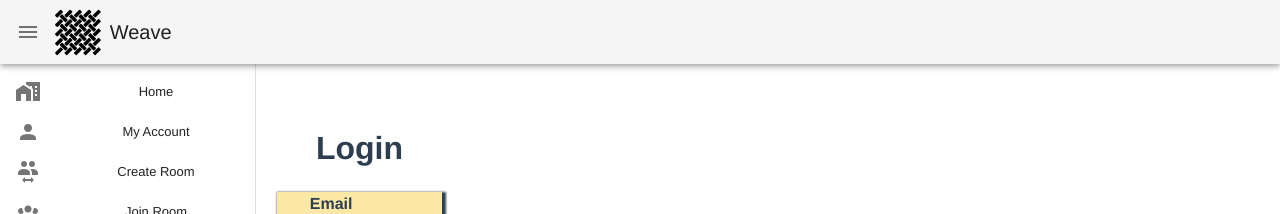
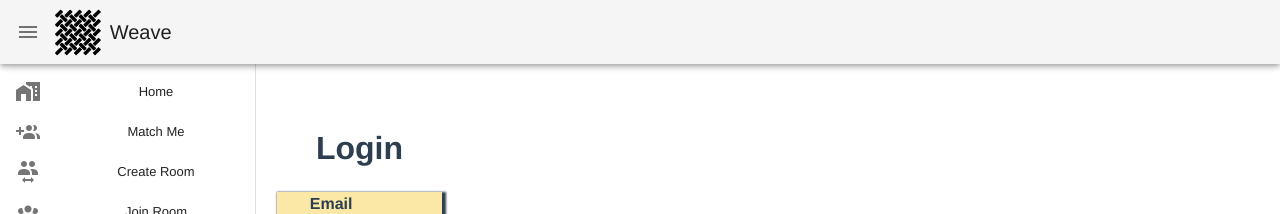
Before and after one commit to kevn07/codebrew2020, a Vue app in the folder codebrew2020/: page / in a window 1280 px wide. Shown: the top 214 px of the page. Built offline with nearby package versions, Linux system fonts and the light colour scheme.

Commit message:
changed title of page

```diff
--- a/codebrew2020/src/App.vue
+++ b/codebrew2020/src/App.vue
@@ -57,7 +57,7 @@
       drawer: null,
       items: [
           { title: 'Home', icon: 'mdi-home-city', path: '/home' },
-          { title: 'My Account', icon: 'mdi-account', path: '/profile' },
+          { title: 'Match Me', icon: 'mdi-account-multiple-plus', path: '/profile' },
           { title: 'Create Room', icon: 'mdi-account-switch', path: '/createRoom'},
           { title: 'Join Room', icon: 'mdi-account-group', path: '/room/1' },
           { title: 'About', icon: 'mdi-information', path: '/about'}
--- a/codebrew2020/src/views/Profile.vue
+++ b/codebrew2020/src/views/Profile.vue
@@ -1,6 +1,6 @@
 <template>
     <div class="page-container">
-        <h1>Profile</h1>
+        <h1>Select Interest</h1>
         <ProfileForm/>
     </div>
 </template>
```
